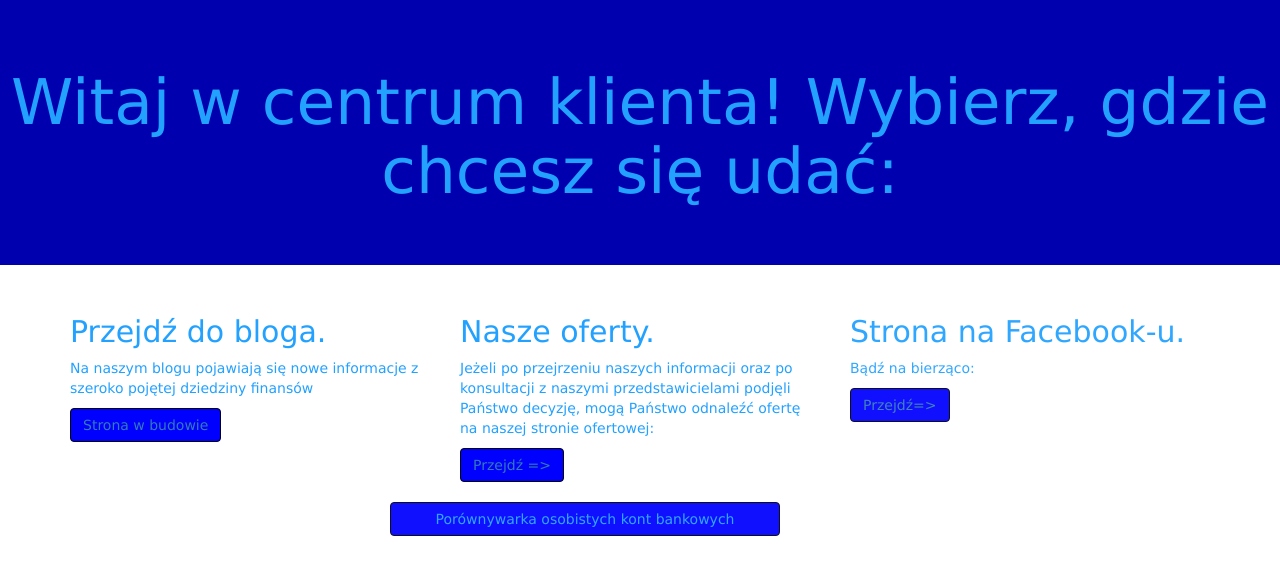
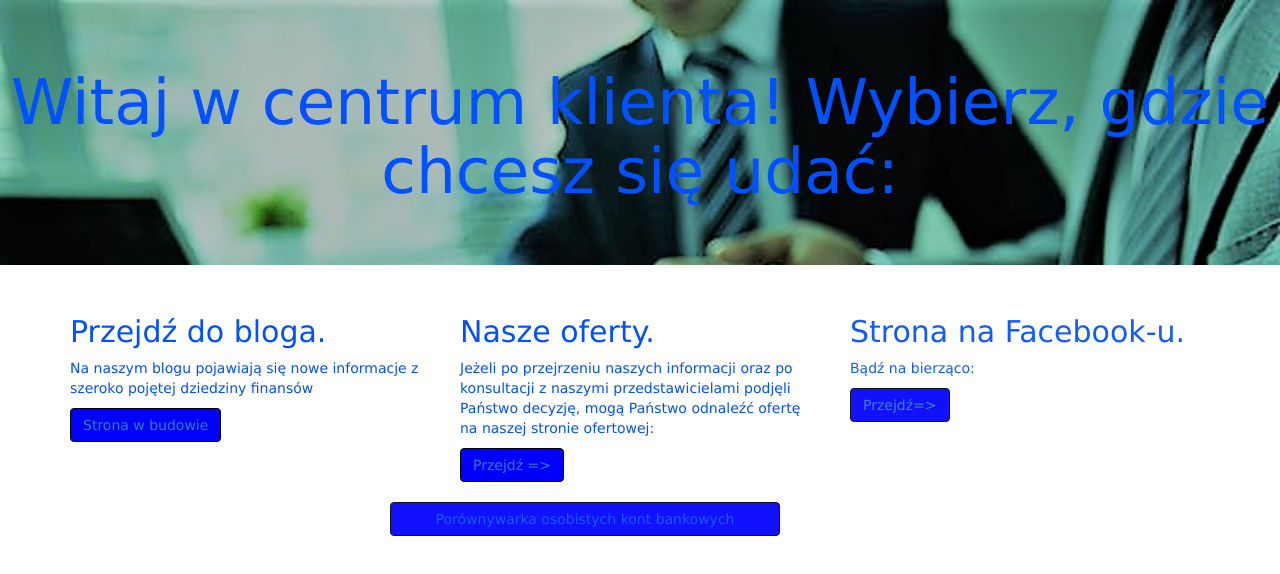
Before and after one commit to volguard/RiderClientsCentre, a plain HTML site: page index.html in a window 1280 px wide. Drawn offline with nearby package versions, Linux system fonts and the light colour scheme; a script that the page names is missing.

Commit message:
layout modyfication

```diff
--- a/ClientSite.css
+++ b/ClientSite.css
@@ -1,16 +1,17 @@
 body{
 font-family:Verdana;
-color:#22a1ff;
+color:#0251ff;
 background-color:#ffffff;
 }
 
 div.jumbotron.text-center{
 background-color:#0000af;
+background-image: url("stockFotoRider2.jpg");
+background-attachment:fixed;
+background-size:cover;
 }
 .btn{
 background-color:blue;
 border-color:black;
 }
-.witdthBase{
-width:100px;
-}
+/**/
```
Also changed, not shown: stockFotoRider2.jpg (added).
